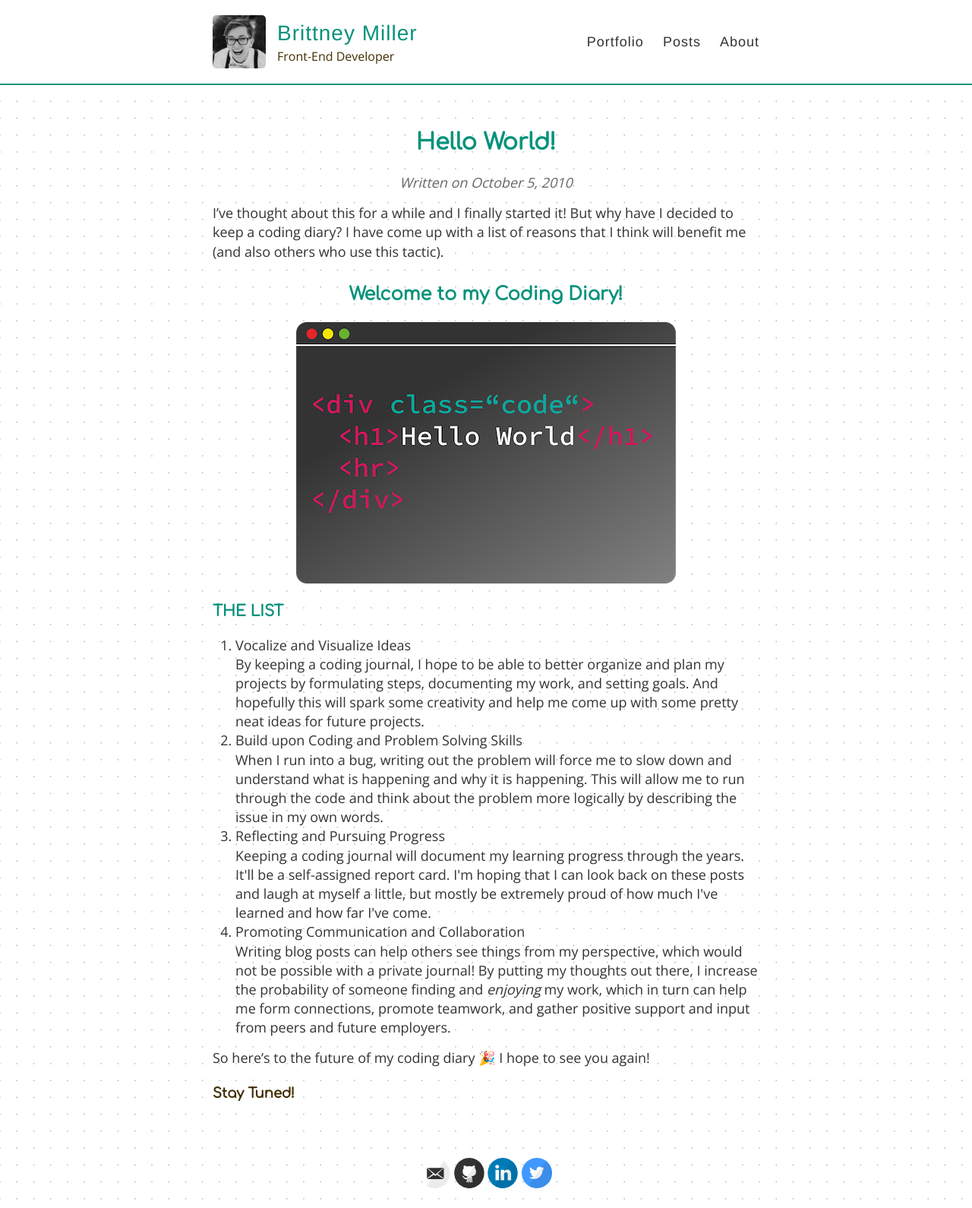
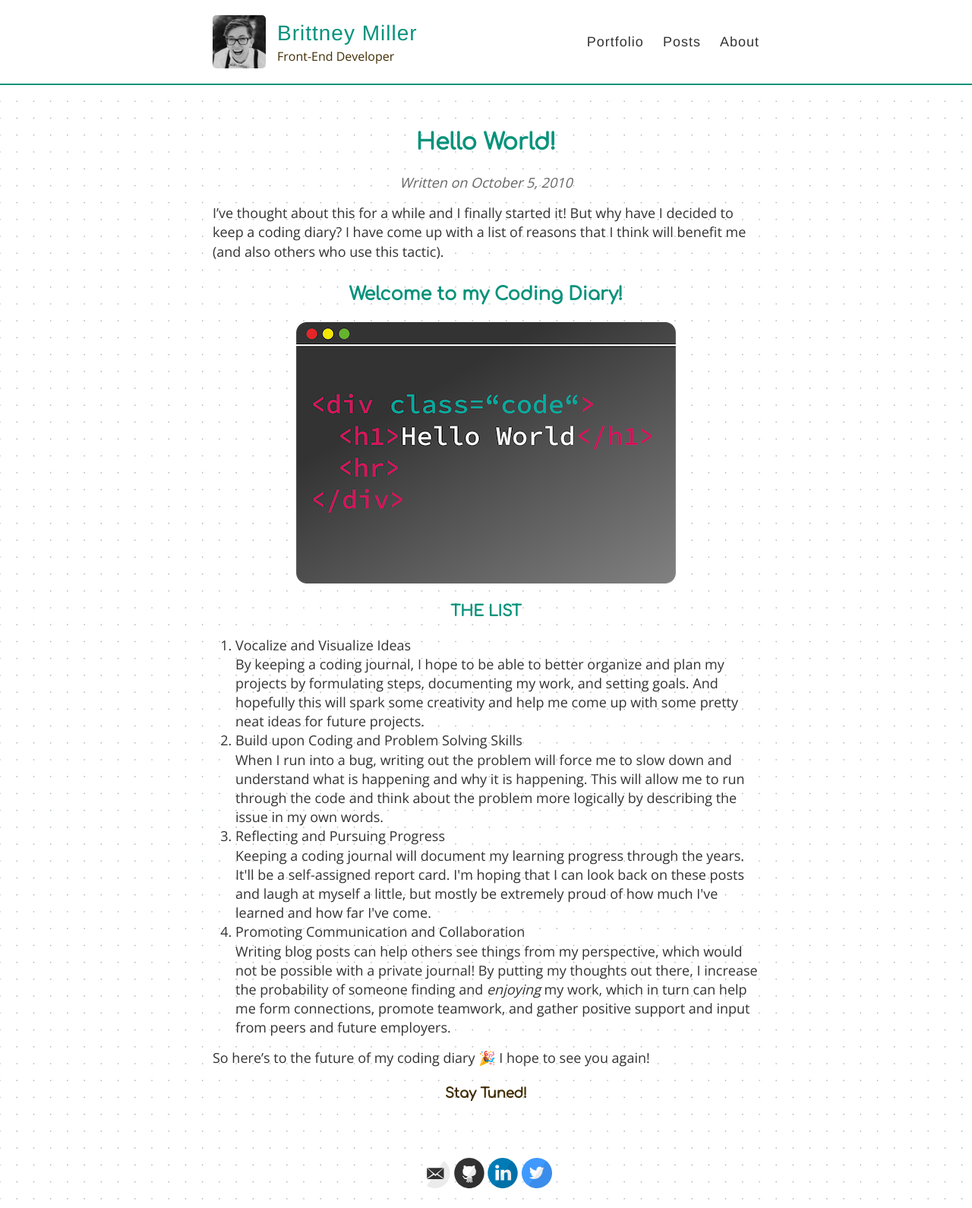
Before and after one commit to brittney092289/brittney092289.github.io, a Jekyll site: the page built from _posts/2010-10-5-Hello-World.md, in a window 1280 px wide. Shown: the whole page at 76% size. Built offline with Jekyll 4.4.1, drawn with Linux system fonts in a browser that asks for light colours.

Commit message:
Update 2010-10-5-Hello-World.md

```diff
--- a/_posts/2010-10-5-Hello-World.md
+++ b/_posts/2010-10-5-Hello-World.md
@@ -9,7 +9,7 @@ I've thought about this for a while and I finally started it! But why have I dec
 
 ![_config.yml]({{ site.baseurl }}/images/hello-world.png){: .center-image }
 
-<h3>THE LIST</h3>
+<h3 align="center">THE LIST</h3>
 <ol>
   <li>Vocalize and Visualize Ideas</li>
   By keeping a coding journal, I hope to be able to better organize and plan my projects by formulating steps, documenting my work, and setting goals. And hopefully this will spark some creativity and help me come up with some pretty neat ideas for future projects.
@@ -22,4 +22,4 @@ I've thought about this for a while and I finally started it! But why have I dec
 </ol>
 
 So here's to the future of my coding diary 🎉 I hope to see you again!
-<h4>Stay Tuned!</h4>
+<h4 align="center">Stay Tuned!</h4>
```
